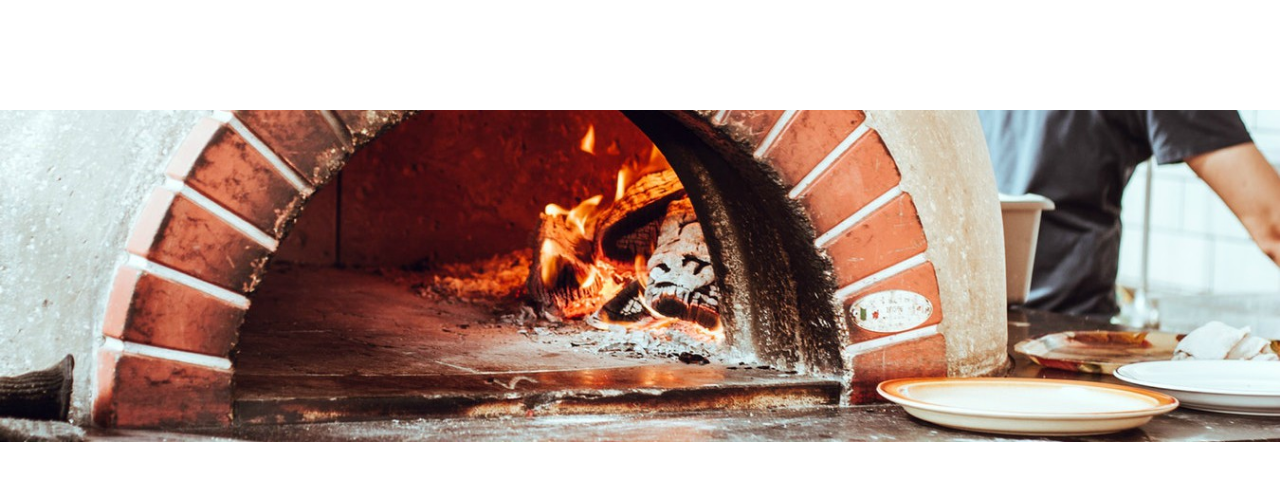
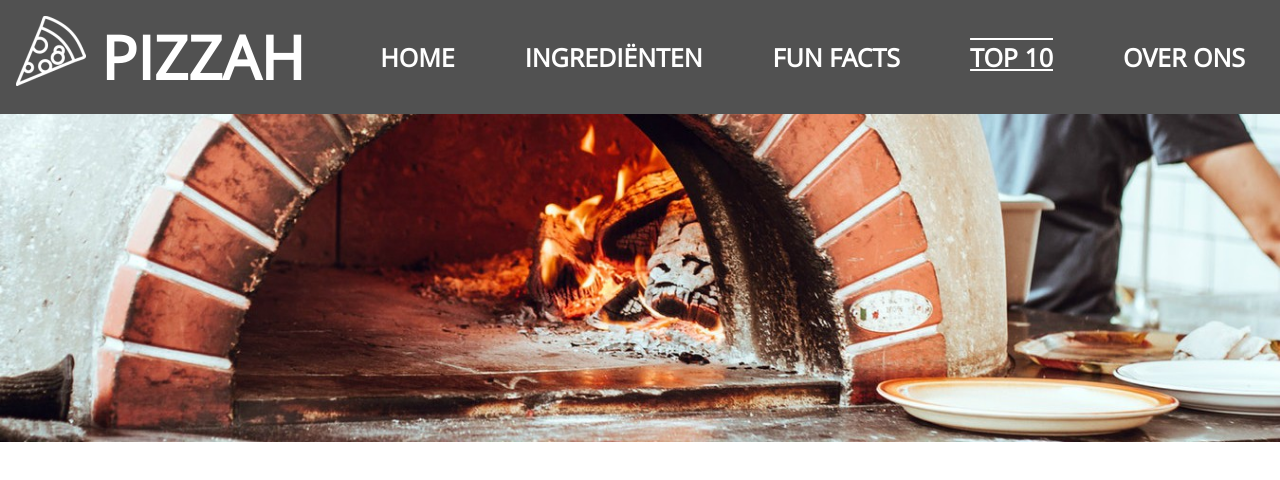
Before and after one commit to 1Pizzah/1pizzah.github.io, a plain HTML site: page top1.html in a window 1280 px wide. Drawn offline with Linux system fonts and the light colour scheme.

Commit message:
Update top1.html

```diff
--- a/top1.html
+++ b/top1.html
@@ -8,3 +8,18 @@
     <body>
         <div class="footer">Gemaakt in 2017 in opdracht van het ds. Pierson College - Alle rechten voorbehouden</div>
         <img id="banner" src="Pizza Banner.jpg" alt="Pizza banner">
+
+
+
+
+<ul>
+            <li style="float:left"><img id="LogoImage" src="Pizza Logo.png"></li>
+            <li style="float:left"><h1 id="Logo">PIZZAH</h1></li>
+            <li><a href="overons.html">OVER ONS</a></li>
+            <li><a class="active" href="top10.html">TOP 10</a></li>
+            <li><a href="funfacts.html">FUN FACTS</a></li>
+            <li><a href="ingredienten.html">INGREDIËNTEN</a></li>
+            <li><a href="index.html">HOME</a></li>
+        </ul>
+    </body>
+</html>
```
